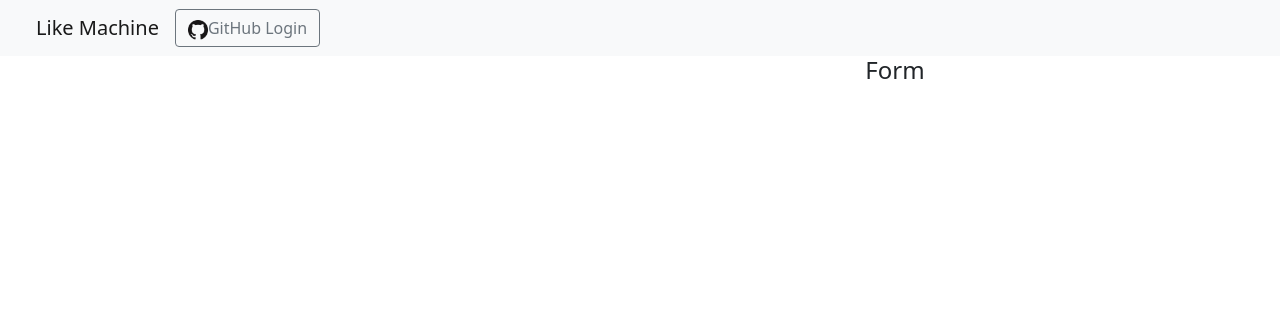
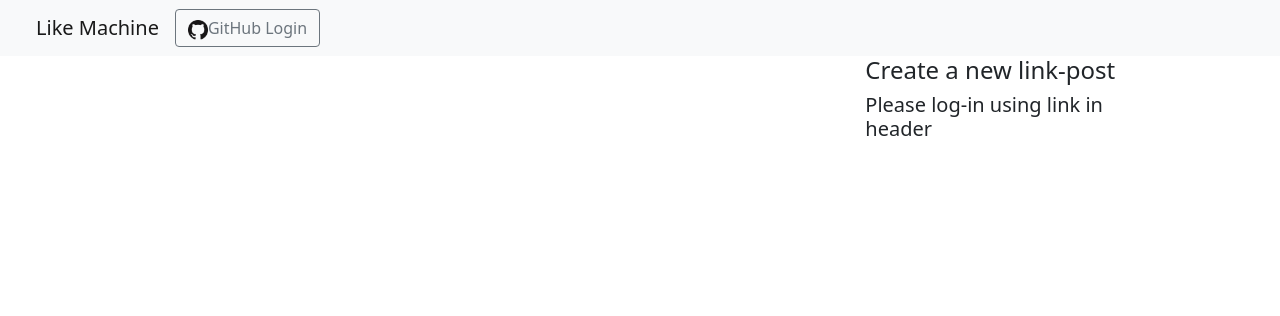
Before and after one commit to raviindorey/LikeMachine, a Django app: page / in a window 1280 px wide. Shown: the top 316 px of the page. Run offline with Django 3.2, Linux system fonts and the light colour scheme; data that the repository does not hold is empty; some libraries are stand-ins or nearby versions.

Commit message:
Add form for authenticated user to submit new link-post

```diff
--- /dev/null
+++ b/home/forms.py
@@ -0,0 +1,9 @@
+from django import forms
+
+from .models import LinkPost
+
+
+class LinkPostForm(forms.ModelForm):
+    class Meta:
+        model = LinkPost
+        fields = ('title', 'link')
--- a/home/views.py
+++ b/home/views.py
@@ -1,10 +1,20 @@
 from django.shortcuts import render
 
 from .models import LinkPost
+from .forms import LinkPostForm
 
 
 def home(request):
     links = LinkPost.objects.all()
+    if request.method == 'POST':
+        link_post_form = LinkPostForm(request.POST)
+        if link_post_form.is_valid():
+            link_post_obj = link_post_form.save(commit=False)
+            link_post_obj.author = request.user
+            link_post_obj.save()
+
+    link_post_form = LinkPostForm()
     return render(request, 'home/homepage.html', {
-        'links': links
+        'links': links,
+        'link_post_form': link_post_form,
     })
--- a/like_machine_project/settings.py
+++ b/like_machine_project/settings.py
@@ -45,6 +45,7 @@ INSTALLED_APPS = [
     'allauth.account',
     'allauth.socialaccount',
     'allauth.socialaccount.providers.github',
+    'crispy_forms',
 
     # Local apps
     'home.apps.HomeConfig',
@@ -158,3 +159,5 @@ AUTHENTICATION_BACKENDS = [
 LOGIN_REDIRECT_URL = 'home:homepage'
 ACCOUNT_LOGOUT_URL = 'home:homepage'
 ACCOUNT_LOGOUT_ON_GET = True
+
+CRISPY_TEMPLATE_PACK = 'bootstrap4'
--- a/requirements.txt
+++ b/requirements.txt
@@ -7,6 +7,7 @@ cryptography==3.4.7
 defusedxml==0.7.1
 Django==3.2.3
 django-allauth==0.44.0
+django-crispy-forms==1.11.2
 idna==2.10
 oauthlib==3.1.0
 psycopg2==2.8.6
--- a/templates/home/homepage.html
+++ b/templates/home/homepage.html
@@ -1,4 +1,4 @@
-{% extends '_base.html' %} {% block content %}
+{% extends '_base.html' %} {% load crispy_forms_tags %} {% block content %}
 <div class="row">
   <div class="col-8">
     {% for link in links %}
@@ -15,7 +15,17 @@
     {% endfor %}
   </div>
   <div class="col-3">
-    <h4>Form</h4>
+    <h4>Create a new link-post</h4>
+    {% if user.is_authenticated %}
+    <form method="post">
+      {{ link_post_form | crispy }} {% csrf_token %}
+      <button class="btn btn-primary" type="submit">
+        Create a new link-post
+      </button>
+    </form>
+    {% else %}
+    <h5>Please log-in using link in header</h5>
+    {% endif %}
   </div>
 </div>
 {% endblock content %}
```
Also changed, not shown: 2 other files.
